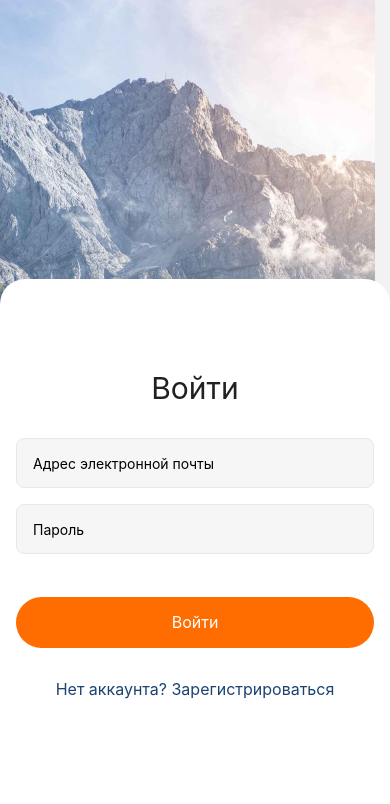
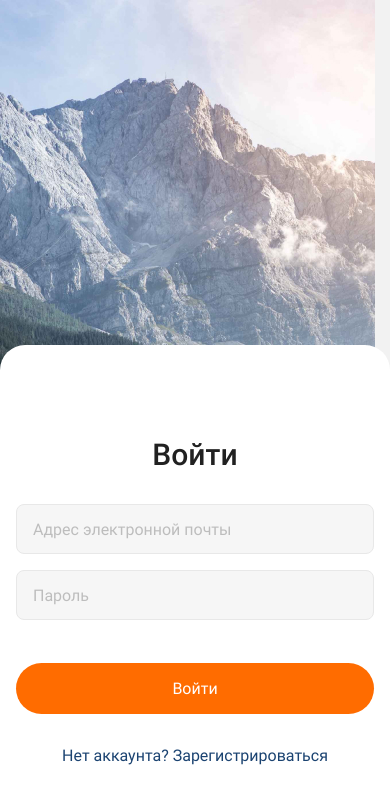
Before and after one commit to artipavl/goit-react-n-phone, a React Native app: screen /Login in a window 390 px wide. Shown: the top 804 px of the page. Built offline with nearby package versions, Linux system fonts and the light colour scheme.

Commit message:
fix Keyboard

```diff
--- a/App.js
+++ b/App.js
@@ -20,6 +20,7 @@ export default function App() {
     "Roboto-500": require("./assets/fonts/Roboto-Medium.ttf"),
     "Roboto-400": require("./assets/fonts/Roboto-Regular.ttf"),
   });
+  const [isLogin, setIsLogin] = useState(false);
 
   const onLayoutRootView = useCallback(async () => {
     if (fontsLoaded) {
--- a/screens/auth/LoginScreen.js
+++ b/screens/auth/LoginScreen.js
@@ -37,8 +37,8 @@ function LoginScreen({ navigation }) {
 
   return (
     <View style={styles.container}>
+      <ImageBackground source={image} resizeMode="cover" style={styles.image}>
         <TouchableWithoutFeedback onPress={onCloseKeyboard}>
-        <ImageBackground source={image} resizeMode="cover" style={styles.image}>
           <KeyboardAvoidingView
             behavior={Platform.OS === "ios" ? "padding" : "height"}
           >
@@ -46,14 +46,15 @@ function LoginScreen({ navigation }) {
               <View style={styles.formTitle}>
                 <Text style={styles.formTitleText}>Войти</Text>
               </View>
-
+              <View>
                 <View>
                   <TextInput
                     style={styles.input}
                     value={email}
                     onChangeText={setEmail}
+                    autoComplete="email"
                     placeholder="Адрес электронной почты"
-                  autoComplete="email"
+                    placeholderTextColor="#BDBDBD"
                   />
                 </View>
                 <View style={{ marginTop: 16, marginBottom: 43 }}>
@@ -62,10 +63,13 @@ function LoginScreen({ navigation }) {
                     secureTextEntry
                     value={password}
                     onChangeText={setPassword}
+                    autoComplete="password"
                     placeholder="Пароль"
-                  autoComplete="password"
+                    placeholderTextColor="#BDBDBD"
                   />
                 </View>
+              </View>
+
               <TouchableOpacity
                 style={styles.button}
                 onPress={onSubmit}
@@ -84,8 +88,8 @@ function LoginScreen({ navigation }) {
               </TouchableOpacity>
             </SafeAreaView>
           </KeyboardAvoidingView>
+        </TouchableWithoutFeedback>
       </ImageBackground>
-      </TouchableWithoutFeedback>
       <StatusBar style="auto" />
     </View>
   );
@@ -99,11 +103,11 @@ const styles = StyleSheet.create({
   },
   image: {
     flex: 1,
+    resizeMode: "cover",
     justifyContent: "flex-end",
   },
   formTitleText: {
-    // fontWeight: 500,
-    // fontFamily: "Roboto-500",
+    fontFamily: "Roboto-500",
     fontSize: 30,
     lineHeight: 35,
     textAlign: "center",
@@ -116,7 +120,7 @@ const styles = StyleSheet.create({
     paddingTop: 92,
     paddingLeft: 16,
     paddingRight: 16,
-    paddingBottom: 145,
+    paddingBottom: 79,
 
     backgroundColor: "#ffffff",
   },
@@ -135,13 +139,10 @@ const styles = StyleSheet.create({
     paddingLeft: 16,
     paddingRight: 16,
     backgroundColor: "#F6F6F6",
-    // color: "#BDBDBD",
-    // fontWeight: 400,
-    // fontSize: 16,
-    // lineHeight: 19,
-  },
-  inputTitle: {
-    marginBottom: 8,
+    fontFamily: "Roboto-400",
+    color: "#212121",
+    fontSize: 16,
+    lineHeight: 19,
   },
   button: {
     // display: 1,
@@ -152,7 +153,7 @@ const styles = StyleSheet.create({
     borderRadius: 100,
   },
   buttonText: {
-    // fontWeight: 400,
+    fontFamily: "Roboto-400",
     fontSize: 16,
     lineHeight: 19,
     textAlign: "center",
@@ -163,9 +164,10 @@ const styles = StyleSheet.create({
     margin: "auto",
   },
   linckText: {
-    // fontWeight: 400,
+    fontFamily: "Roboto-400",
     fontSize: 16,
     lineHeight: 19,
     color: "#1B4371",
+    textAlign: "center",
   },
 });
--- a/screens/auth/RegisterScreen.js
+++ b/screens/auth/RegisterScreen.js
@@ -41,21 +41,22 @@ function RegisterScreen({ navigation }) {
     <View style={styles.container}>
       <TouchableWithoutFeedback onPress={onCloseKeyboard}>
         <ImageBackground source={image} resizeMode="cover" style={styles.image}>
-          <KeyboardAvoidingView
-            behavior={Platform.OS === "ios" ? "padding" : "height"}
-          >
-            {/* style={styles.form} */}
           <SafeAreaView style={styles.form}>
             <View style={styles.formTitle}>
               <Text style={styles.formTitleText}>Регистрация</Text>
             </View>
             <View>
+              <KeyboardAvoidingView
+                behavior={Platform.OS === "ios" ? "padding" : "height"}
+              >
+                <View>
                   <TextInput
                     style={styles.input}
                     value={name}
                     onChangeText={setName}
+                    autoComplete="name"
                     placeholder="Логин"
-                  autoComplete="name"
+                    placeholderTextColor="#BDBDBD"
                   />
                 </View>
                 <View style={{ marginTop: 16 }}>
@@ -63,8 +64,9 @@ function RegisterScreen({ navigation }) {
                     style={styles.input}
                     value={email}
                     onChangeText={setEmail}
+                    autoComplete="email"
                     placeholder="Адрес электронной почты"
-                  autoComplete="email"
+                    placeholderTextColor="#BDBDBD"
                   />
                 </View>
                 <View style={{ marginTop: 16, marginBottom: 43 }}>
@@ -73,10 +75,14 @@ function RegisterScreen({ navigation }) {
                     secureTextEntry
                     value={password}
                     onChangeText={setPassword}
+                    autoComplete="password"
                     placeholder="Пароль"
-                  autoComplete="password"
+                    placeholderTextColor="#BDBDBD"
                   />
                 </View>
+              </KeyboardAvoidingView>
+            </View>
+
             <TouchableOpacity
               style={styles.button}
               onPress={onSubmit}
@@ -92,7 +98,6 @@ function RegisterScreen({ navigation }) {
               <Text style={styles.linckText}>Уже есть аккаунт? Войти</Text>
             </TouchableOpacity>
           </SafeAreaView>
-          </KeyboardAvoidingView>
         </ImageBackground>
       </TouchableWithoutFeedback>
       <StatusBar style="auto" />
@@ -108,6 +113,7 @@ const styles = StyleSheet.create({
   },
   image: {
     flex: 1,
+    resizeMode: "cover",
     justifyContent: "flex-end",
   },
   formTitleText: {
@@ -143,10 +149,10 @@ const styles = StyleSheet.create({
     paddingLeft: 16,
     paddingRight: 16,
     backgroundColor: "#F6F6F6",
-    // color: "#BDBDBD",
-    // fontWeight: 400,
-    // fontSize: 16,
-    // lineHeight: 19,
+    fontFamily: "Roboto-400",
+    color: "#212121",
+    fontSize: 16,
+    lineHeight: 19,
   },
   button: {
     // display: 1,
@@ -172,6 +178,6 @@ const styles = StyleSheet.create({
     fontSize: 16,
     lineHeight: 19,
     color: "#1B4371",
-    textAlign: 'center',
+    textAlign: "center",
   },
 });
```
Lines whose indentation alone changed are shown as unchanged.
